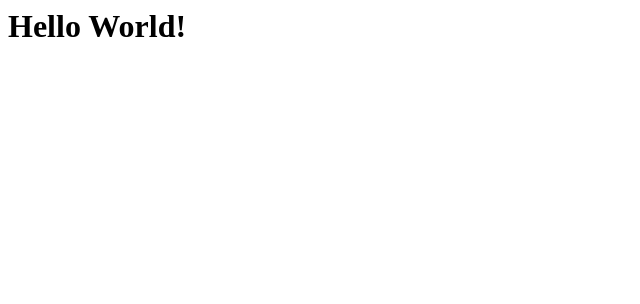
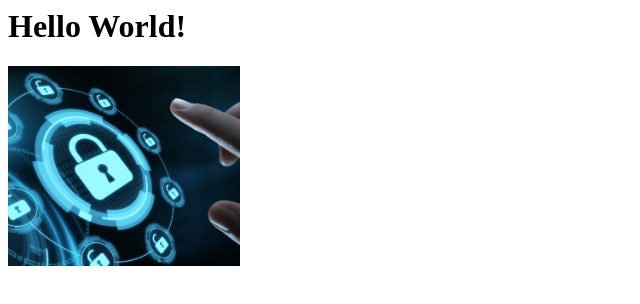
Before and after one commit to chackoa/chacko.github.io, a plain HTML site: page index.html in a window 1280 px wide. Shown: the whole page, without its empty margins (0-640 px from the left). Drawn offline with Linux system fonts and the light colour scheme.

Commit message:
add image

```diff
--- a/index.html
+++ b/index.html
@@ -1,4 +1,6 @@
 <html>
 <h1> Hello World! </h1>
-
+<div>
+    <img src="Lock.jpg " height="200">
+</div>
 </html>
```
Also changed, not shown: Lock.jpg (added).
